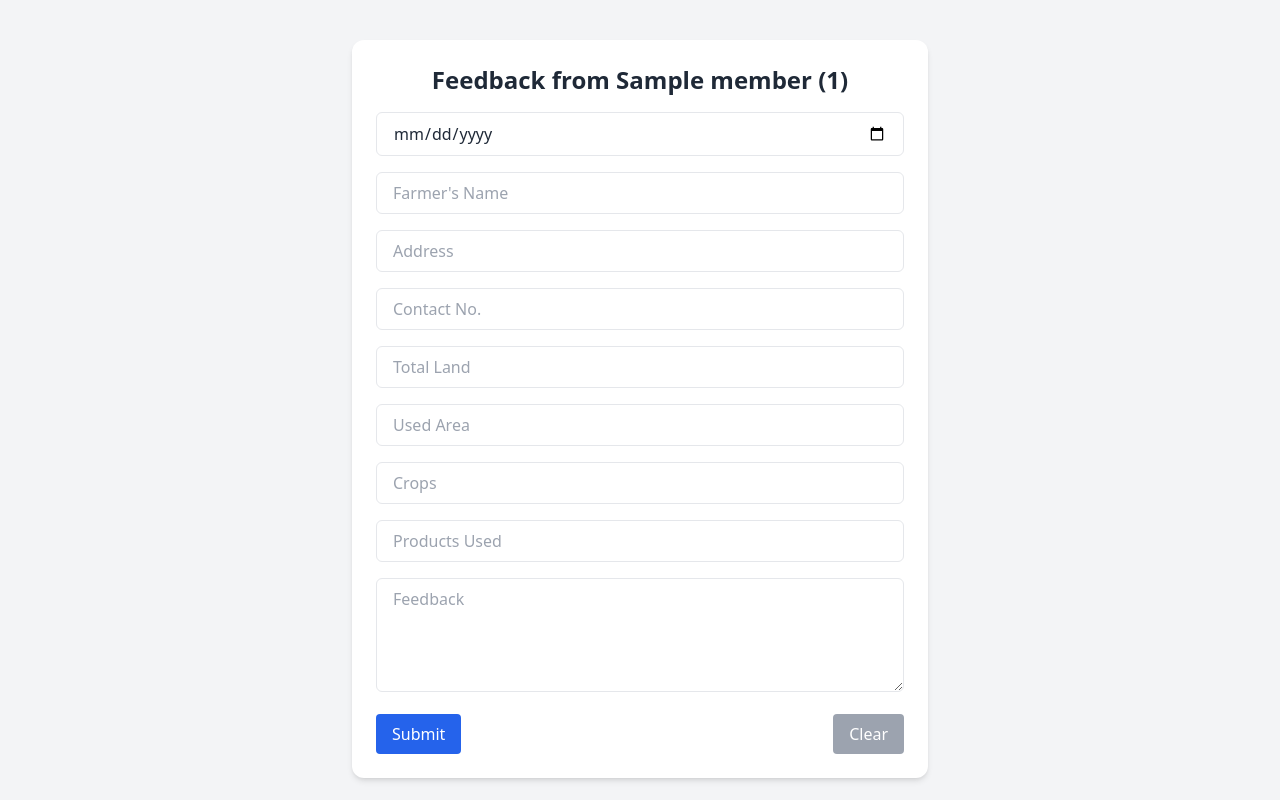
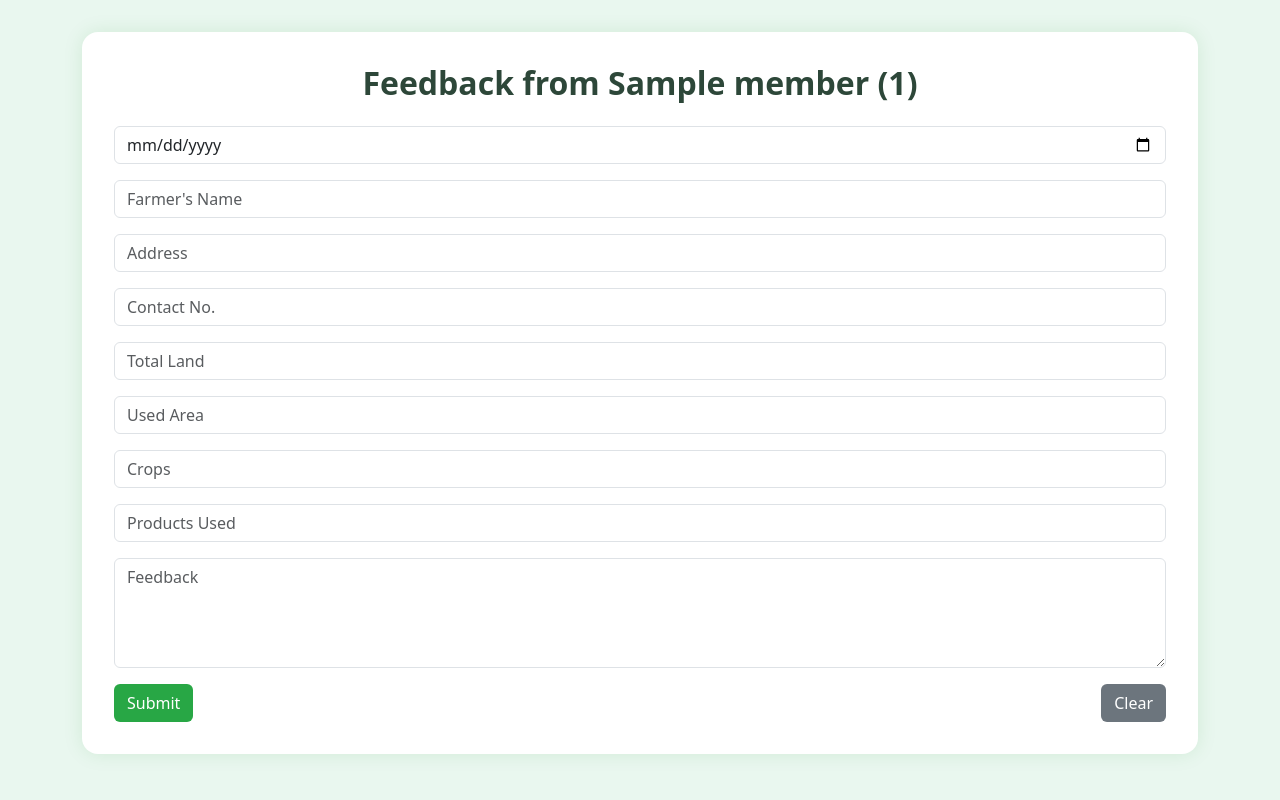
Before and after one commit to nandani-nikita/pythonProject1, a FastAPI app: page /feedback/1 in a window 1280 px wide. Run offline with FastAPI, Linux system fonts and the light colour scheme; a database or web service that is not in the repository returns one stand-in record (values such as "Sample title"); some libraries are stand-ins or nearby versions.

Commit message:
design changes

```diff
--- a/templates/feedback.html
+++ b/templates/feedback.html
@@ -2,59 +2,107 @@
 <html lang="en">
 <head>
     <title>Farmer Feedback</title>
-    <script src="https://cdn.tailwindcss.com"></script>
-    <script>
-        function clearForm() {
-            document.getElementById("farmer-form").reset();
+    <meta name="viewport" content="width=device-width, initial-scale=1">
+    <!-- Bootstrap CSS -->
+    <link href="https://cdn.jsdelivr.net/npm/bootstrap@5.3.3/dist/css/bootstrap.min.css" rel="stylesheet">
+    <style>
+        body {
+            background-color: #e9f7ef;
+            color: #2d4739;
         }
+        .form-container {
+            background-color: #ffffff;
+            border-radius: 1rem;
+            box-shadow: 0 0 20px rgba(0, 128, 0, 0.1);
+            padding: 2rem;
+            margin-top: 2rem;
+        }
+        .btn-green {
+            background-color: #28a745;
+            color: white;
+        }
+        .btn-green:hover {
+            background-color: #218838;
+        }
+        .btn-gray {
+            background-color: #6c757d;
+            color: white;
+        }
+        .btn-gray:hover {
+            background-color: #5a6268;
+        }
+        #success-popup {
+            position: fixed;
+            top: 1rem;
+            right: 1rem;
+            z-index: 1050;
+        }
+    </style>
+</head>
+<body>
 
-
-    </script>
-</head>
-<body class="bg-gray-100 text-gray-800">
-<div class="max-w-xl mx-auto mt-10 p-6 bg-white rounded-xl shadow-md">
-    <div id="success-popup"
-         class="hidden fixed top-4 right-4 bg-green-100 border border-green-400 text-green-700 px-6 py-4 rounded shadow-lg z-50">
+<div class="container">
+    <div id="success-popup" class="alert alert-success d-none" role="alert">
         ✅ Feedback submitted successfully!
     </div>
-    <h2 class="text-2xl font-bold mb-4 text-center">Feedback from {{ member.name }} ({{ member.member_id }})</h2>
 
-    <form id="farmer-form" action="/submit_feedback/{{ member.member_id }}" method="post" class="space-y-4">
-        <!--            <label class="block font-semibold">Date:</label>-->
-        <input type="date" name="date" required class="w-full px-4 py-2 border rounded-md">
-        <input type="text" name="farmer_name" placeholder="Farmer's Name" required
-               class="w-full px-4 py-2 border rounded-md">
-        <input type="text" name="address" placeholder="Address" required class="w-full px-4 py-2 border rounded-md">
-        <input type="text" name="mobile" placeholder="Contact No." required class="w-full px-4 py-2 border rounded-md">
-        <input type="text" name="total_land" placeholder="Total Land" required
-               class="w-full px-4 py-2 border rounded-md">
-        <input type="text" name="used_area" placeholder="Used Area" required class="w-full px-4 py-2 border rounded-md">
-        <input type="text" name="crops" placeholder="Crops" required class="w-full px-4 py-2 border rounded-md">
-        <input type="text" name="products_used" placeholder="Products Used" required
-               class="w-full px-4 py-2 border rounded-md">
-        <textarea name="feedback" placeholder="Feedback" rows="4" required
-                  class="w-full px-4 py-2 border rounded-md"></textarea>
-        <div class="flex justify-between">
-            <button type="submit" class="bg-blue-600 text-white px-4 py-2 rounded hover:bg-blue-700">Submit</button>
-            <button type="button" onclick="clearForm()"
-                    class="bg-gray-400 text-white px-4 py-2 rounded hover:bg-gray-500">Clear
-            </button>
-        </div>
-    </form>
+    <div class="form-container mx-auto">
+        <h2 class="text-center fw-bold mb-4">Feedback from {{ member.name }} ({{ member.member_id }})</h2>
+
+        <form id="farmer-form" action="/submit_feedback/{{ member.member_id }}" method="post">
+            <div class="mb-3">
+                <input type="date" name="date" class="form-control" required>
+            </div>
+            <div class="mb-3">
+                <input type="text" name="farmer_name" placeholder="Farmer's Name" class="form-control" required>
+            </div>
+            <div class="mb-3">
+                <input type="text" name="address" placeholder="Address" class="form-control" required>
+            </div>
+            <div class="mb-3">
+                <input type="text" name="mobile" placeholder="Contact No." class="form-control" required>
+            </div>
+            <div class="mb-3">
+                <input type="text" name="total_land" placeholder="Total Land" class="form-control" required>
+            </div>
+            <div class="mb-3">
+                <input type="text" name="used_area" placeholder="Used Area" class="form-control" required>
+            </div>
+            <div class="mb-3">
+                <input type="text" name="crops" placeholder="Crops" class="form-control" required>
+            </div>
+            <div class="mb-3">
+                <input type="text" name="products_used" placeholder="Products Used" class="form-control" required>
+            </div>
+            <div class="mb-3">
+                <textarea name="feedback" rows="4" placeholder="Feedback" class="form-control" required></textarea>
+            </div>
+
+            <div class="d-flex justify-content-between">
+                <button type="submit" class="btn btn-green">Submit</button>
+                <button type="button" onclick="clearForm()" class="btn btn-gray">Clear</button>
+            </div>
+        </form>
+    </div>
 </div>
 
-</body>
+<!-- Bootstrap JS Bundle -->
+<script src="https://cdn.jsdelivr.net/npm/bootstrap@5.3.3/dist/js/bootstrap.bundle.min.js"></script>
+
 <script>
+    function clearForm() {
+        document.getElementById("farmer-form").reset();
+    }
+
     window.addEventListener('DOMContentLoaded', () => {
         const params = new URLSearchParams(window.location.search);
         if (params.get('success') === 'true') {
             const popup = document.getElementById("success-popup");
-            popup.classList.remove("hidden");
-            setTimeout(() => popup.classList.add("hidden"), 3000); // auto-hide after 3s
+            popup.classList.remove("d-none");
+            setTimeout(() => popup.classList.add("d-none"), 3000);
         }
     });
-
-
 </script>
 
+</body>
 </html>
```
Also changed, not shown: templates/admin_dashboard.html (+48 -13 lines), templates/admin_login.html (+40 -8 lines), templates/index.html (+41 -8 lines), templates/view_feedbacks.html (+56 -34 lines).
